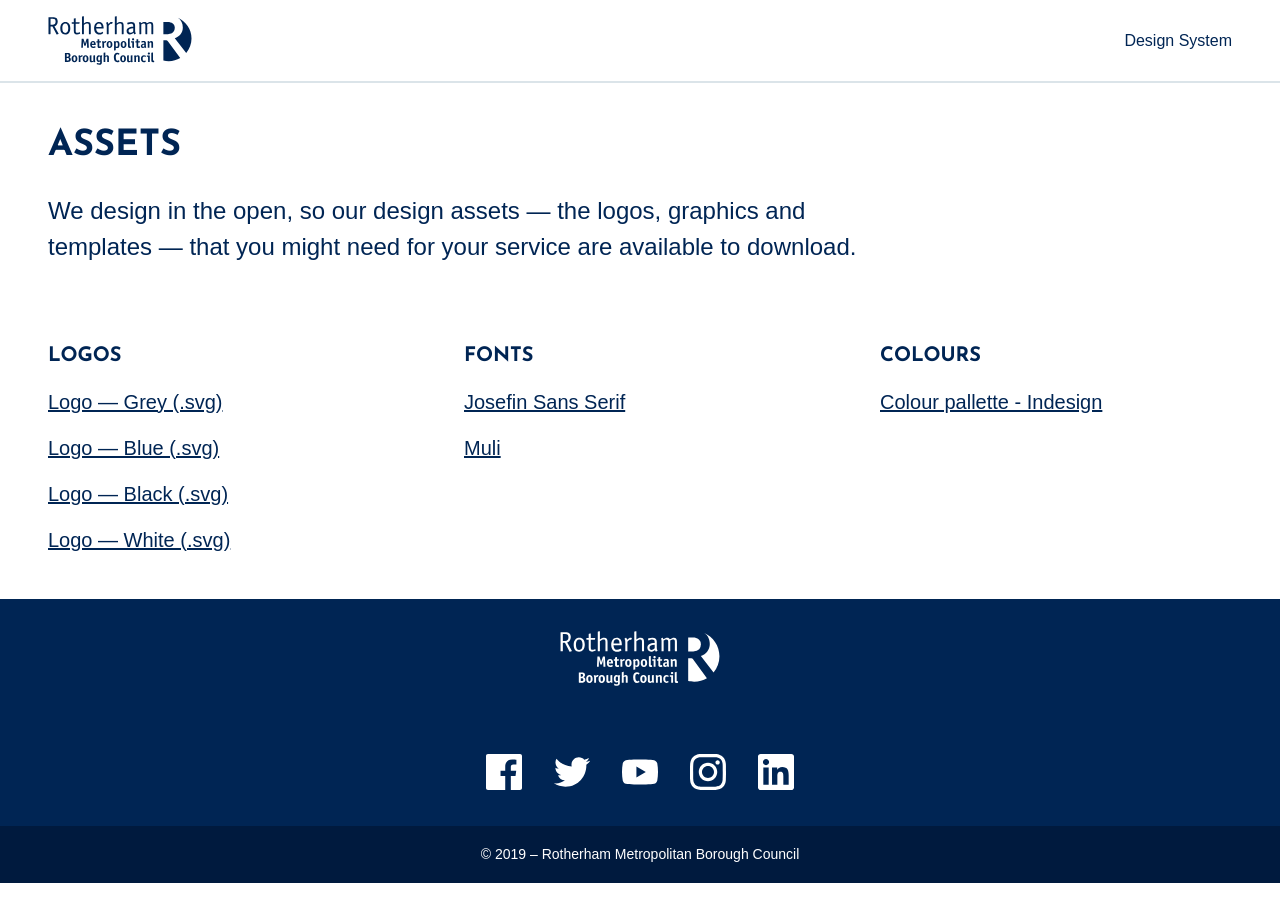
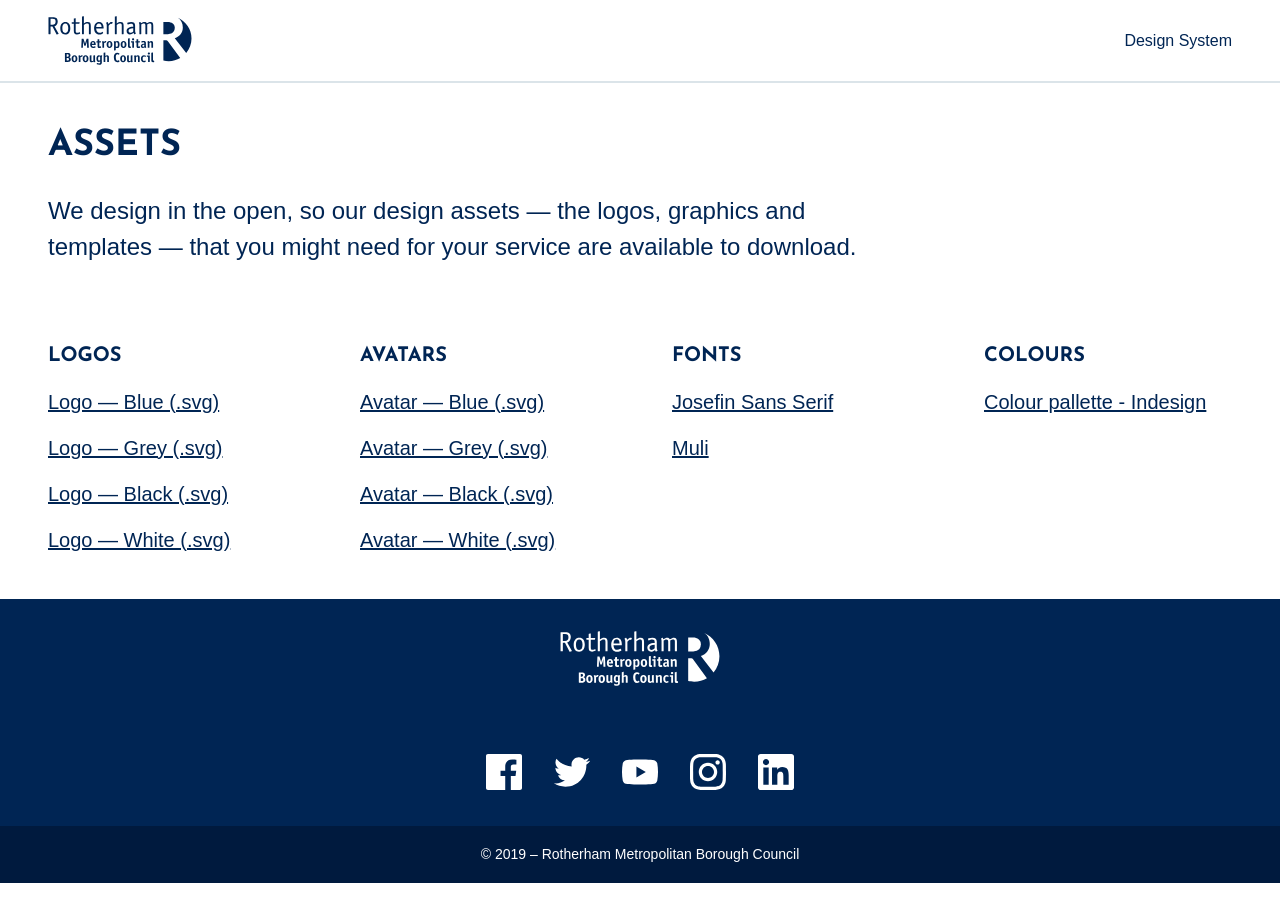
Before and after one commit to rothgov/design-manual, a Jekyll site: the page built from assets.html, in a window 1280 px wide. Built offline with Jekyll 4.4.1, drawn with Linux system fonts in a browser that asks for light colours; some web fonts are replaced.

Commit message:
Update assets.html

```diff
--- a/assets.html
+++ b/assets.html
@@ -11,14 +11,14 @@
 </section>
 <section class="ph3">
   <div class="container pv3 center flex flex-column flex-row-m flex-row-l justify-between">
-    <div class="w-third-m w-third-l ph4-l">
+    <div class="w-25-m w-25-l ph4-l">
       <h3 class="f4 josefin ttu mb0">Logos</h3>
       <ul class="list pl0 mt2">
         <li>
-          <a class="db pv2 link blue hover-blue-l" href="https://rothgov.github.io/design/images/rmbc-logo-grey.svg">Logo — Grey (.svg)</a>
+          <a class="db pv2 link blue hover-blue-l" href="https://rothgov.github.io/design/images/rmbc-logo-blue.svg">Logo — Blue (.svg)</a>
         </li>
         <li>
-          <a class="db pv2 link blue hover-blue-l" href="https://rothgov.github.io/design/images/rmbc-logo-blue.svg">Logo — Blue (.svg)</a>
+          <a class="db pv2 link blue hover-blue-l" href="https://rothgov.github.io/design/images/rmbc-logo-grey.svg">Logo — Grey (.svg)</a>
         </li>
         <li>
           <a class="db pv2 link blue hover-blue-l" href="https://rothgov.github.io/design/images/rmbc-logo-black.svg">Logo — Black (.svg)</a>
@@ -28,7 +28,24 @@
         </li>
       </ul>
     </div>
-    <div class="w-third-m w-third-l ph4-l">
+    <div class="w-25-m w-25-l ph4-l">
+      <h3 class="f4 josefin ttu mb0">Avatars</h3>
+      <ul class="list pl0 mt2">
+        <li>
+          <a class="db pv2 link blue hover-blue-l" href="https://rothgov.github.io/design/images/r-icon-blue.svg">Avatar — Blue (.svg)</a>
+        </li>
+        <li>
+          <a class="db pv2 link blue hover-blue-l" href="https://rothgov.github.io/design/images/r-icon-grey.svg">Avatar — Grey (.svg)</a>
+        </li>
+        <li>
+          <a class="db pv2 link blue hover-blue-l" href="https://rothgov.github.io/design/images/r-icon-black.svg">Avatar — Black (.svg)</a>
+        </li>
+        <li>
+          <a class="db pv2 link blue hover-blue-l" href="https://rothgov.github.io/design/images/r-icon-white.svg">Avatar — White (.svg)</a>
+        </li>
+      </ul>
+    </div>
+    <div class="w-25-m w-25-l ph4-l">
       <h3 class="f4 josefin ttu mb0">Fonts</h3>
       <ul class="list pl0 mt2">
         <li>
@@ -39,7 +56,7 @@
         </li>
       </ul>
     </div>
-    <div class="w-third-m w-third-l ph4-l">
+    <div class="w-25-m w-25-l ph4-l">
       <h3 class="f4 josefin ttu mb0">Colours</h3>
       <ul class="list pl0 mt2">
         <li>
```
